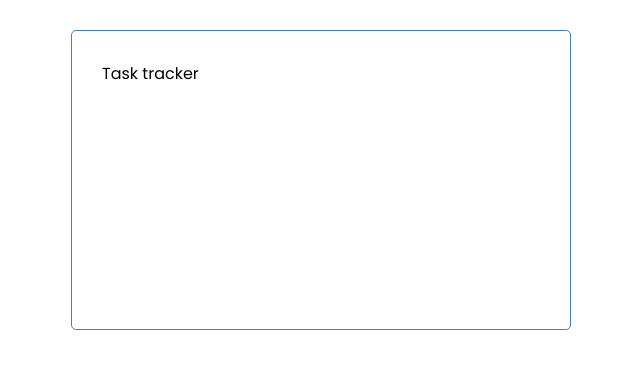
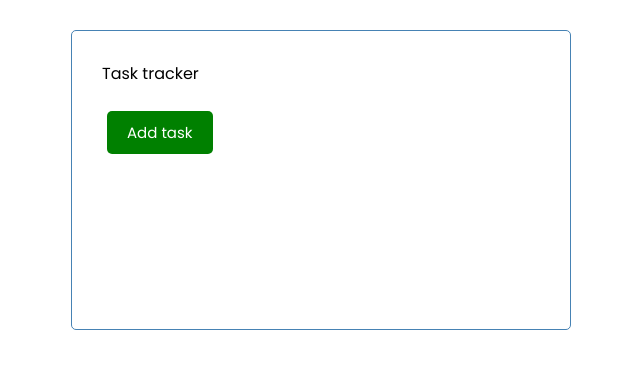
Before and after one commit to uxmoon/vue-task-tracker, a Vue app: page / in a window 1280 px wide. Shown: the top 368 px of the page, without its empty margins (319-959 px from the left). Built offline with nearby package versions, Linux system fonts and the light colour scheme.

Commit message:
Add button component

```diff
--- /dev/null
+++ b/src/components/Button.vue
@@ -0,0 +1,20 @@
+<template>
+  <button @click="onClick()" :style="{ backgroundColor: color }" class="btn" type="button">
+    {{ text }}
+  </button>
+</template>
+
+<script>
+export default {
+  name: 'Button',
+  props: {
+    text: String,
+    color: String,
+  },
+  methods: {
+    onClick() {
+      console.log('click')
+    }
+  }
+}
+</script>
--- a/src/components/Header.vue
+++ b/src/components/Header.vue
@@ -1,10 +1,16 @@
 <template>
   <header>{{title}}</header>
+  <Button text="Add task" color="green" />
 </template>
 
 <script>
+import Button from './Button'
+
 export default {
   name: 'Header',
+  components: {
+    Button
+  },
   props: {
     title: String
   }
```
